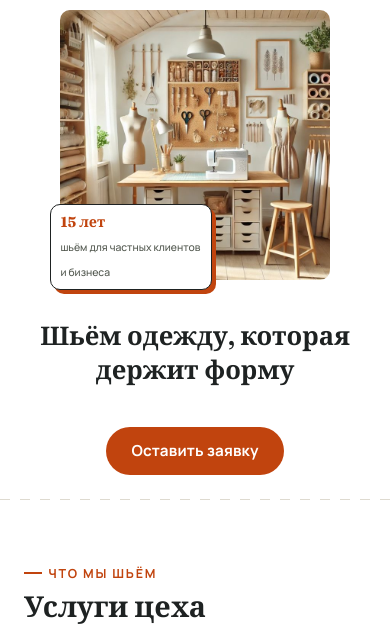
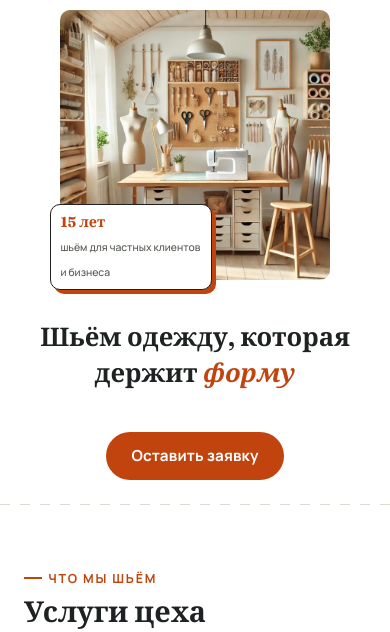
Before and after one commit to dundakowa-design/sewing-atelier, a FastAPI app: page / in a window 390 px wide. Shown: the part 87-719 px from the top of the page. Run offline with FastAPI, Linux system fonts and the light colour scheme.

Commit message:
mob-vers-main-font

```diff
--- a/static/css/responsive.css
+++ b/static/css/responsive.css
@@ -185,9 +185,14 @@
     font-family: var(--font-display);
     font-weight: 600;
     font-size: 1.6rem;
-    line-height: 1.3;
+    line-height: 1.4;
     text-align: center;
     color: var(--color-ink);
+  }
+
+  .hero-media-heading em {
+    font-style: italic;
+    color: var(--color-thread);
   }
 
   .hero-media-cta {
--- a/templates/index.html
+++ b/templates/index.html
@@ -70,7 +70,7 @@
           </div>
         </div>
 
-        <p class="hero-media-heading">Шьём одежду, которая держит форму</p>
+        <p class="hero-media-heading">Шьём одежду, которая держит <em>форму</em></p>
         <a href="#contact" class="btn btn-primary hero-media-cta">Оставить заявку</a>
       </div>
     </section>
```
